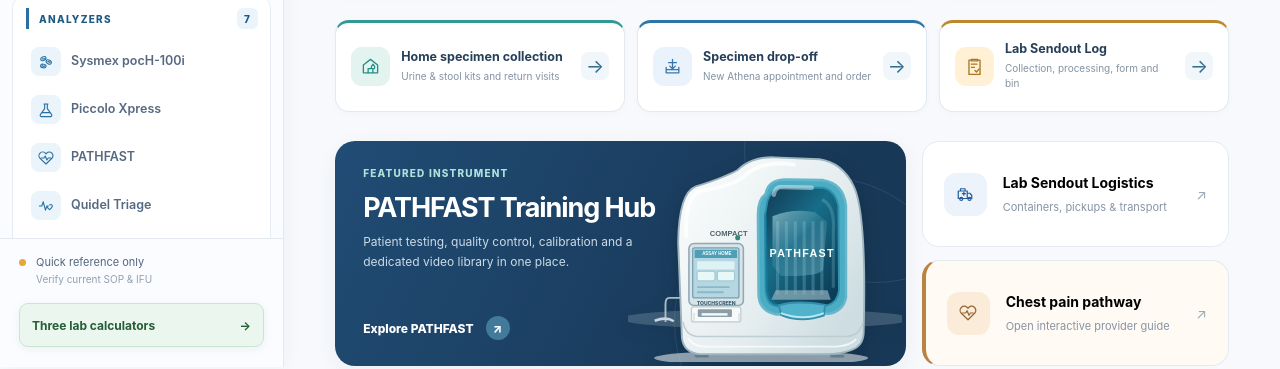
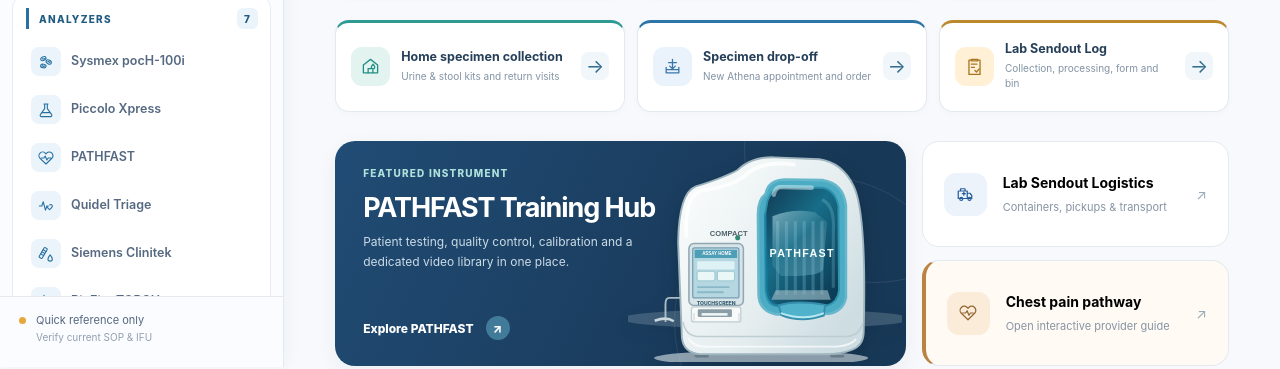
Before and after one commit to 5amlim/Lab-Central, a plain HTML site: page index.html in a window 1280 px wide. Shown: the part 433-802 px from the top of the page. Drawn offline with Linux system fonts and the light colour scheme.

Commit message:
Remove redundant sidebar Three lab calculators shortcut

```diff
--- a/index.html
+++ b/index.html
@@ -268,7 +268,7 @@ html[data-lc-print=compact] .lc-compact-note strong{font-weight:840}
       </div>
       <div class="sidebar-search"><span class="search-icon" aria-hidden="true">⌕</span><input id="search" type="search" placeholder="Search tests, analytes, or order sets…" aria-label="Search instruments, analytes, pathogens, abbreviations, order sets, or workflows" autocomplete="off"></div>
       <nav id="sidebarNav" class="sidebar-nav"></nav>
-      <div class="sidebar-bottom"><div class="reference-note"><span class="indicator-dot"></span><span>Quick reference only<br><small>Verify current SOP &amp; IFU</small></span></div><button type="button" data-go="calculators" class="calculator-link sidebar-calculator-button">Three lab calculators <span aria-hidden="true">→</span></button></div>
+      <div class="sidebar-bottom"><div class="reference-note"><span class="indicator-dot"></span><span>Quick reference only<br><small>Verify current SOP &amp; IFU</small></span></div></div>
     </aside>
     <button id="sidebarScrim" class="sidebar-scrim" aria-label="Close menu" type="button"></button>
     <div class="workspace">
```
